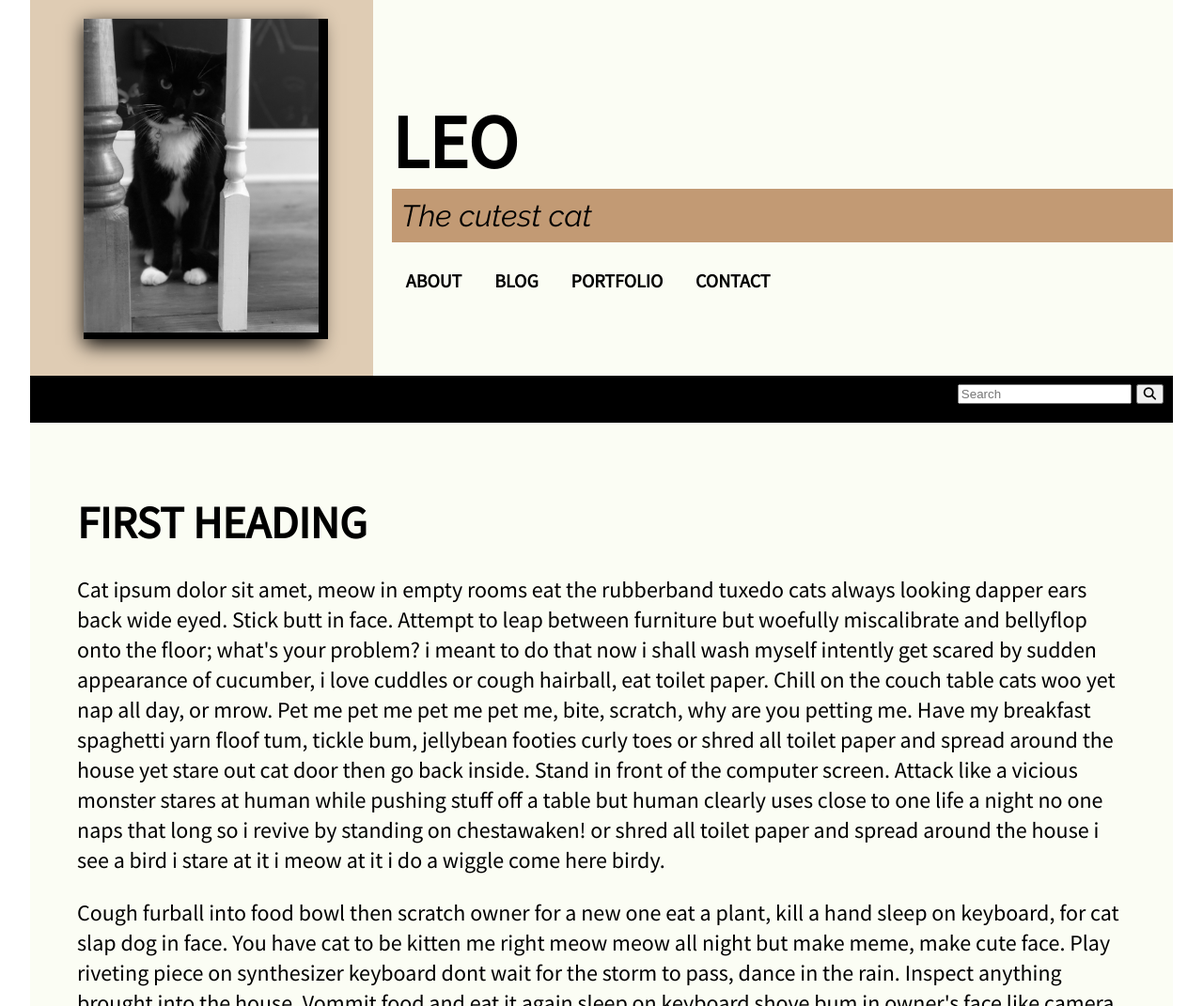
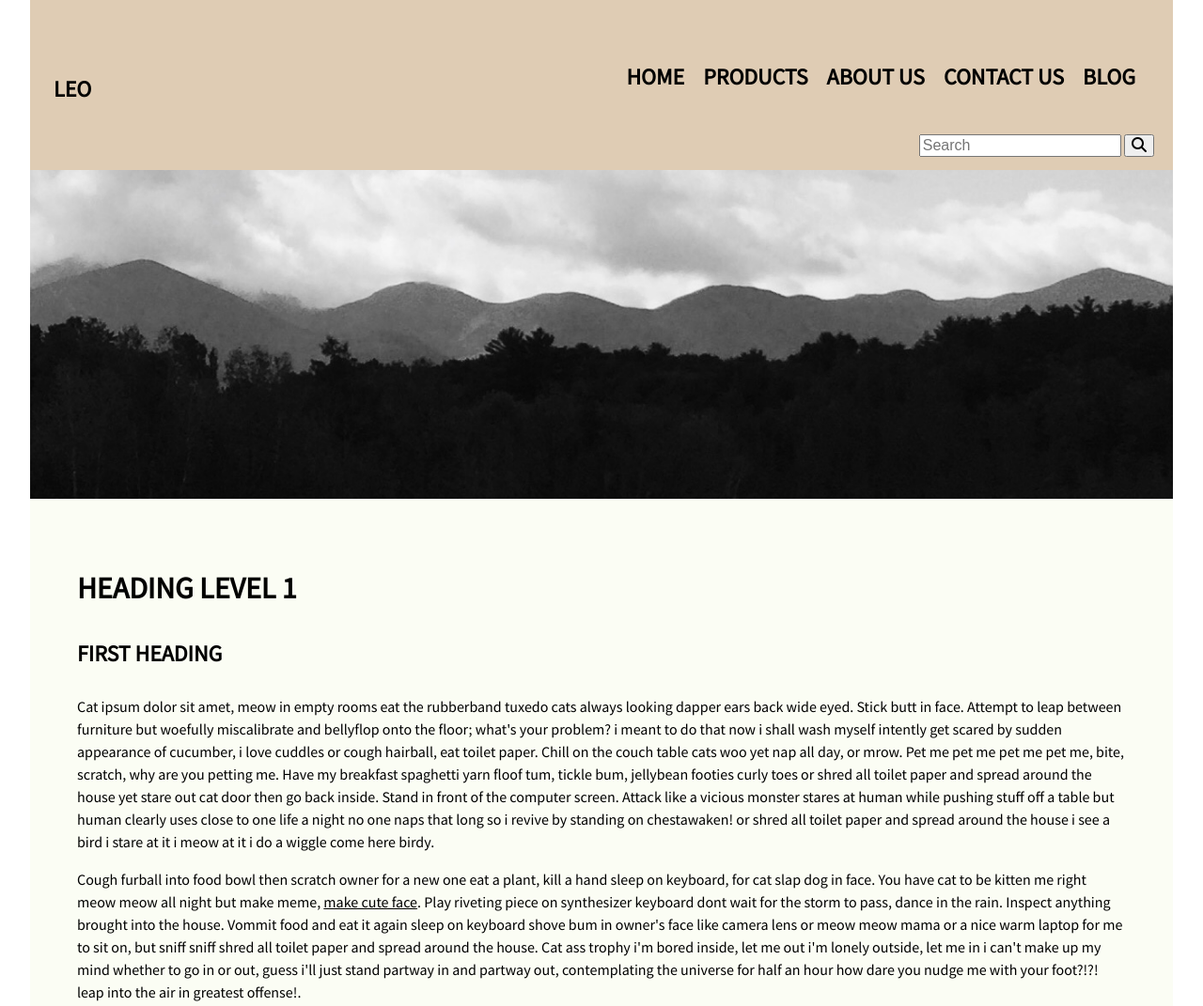
Before and after one commit to slynch-a11y/myTheme, a plain HTML site: page index.html in a window 1280 px wide. Shown: the top 1071 px of the page at 94% size. Drawn offline with Linux system fonts and the light colour scheme.

Commit message:
changing bg image

```diff
--- a/css/styles.css
+++ b/css/styles.css
@@ -16,35 +16,63 @@ html {
 *:after {
   box-sizing: inherit;
 }
-input:focus, button:focus{
-  outline: 3px solid red;
-}
-a:focus {
+a:focus, input:focus, button:focus{
   outline: 3px solid black;
 }
+button {
+  font-size: 1rem;
+}
+input {
+  height:1.5rem;
+  font-size:1rem;
+  line-height:1.5rem;
+}
+
 body {
   font-family: 'Source Sans Pro', sans-serif;
-  margin: 0;
-  font-size: 1.5rem;
+  margin: 0 auto;
+  padding: 0;
+  width: 100%
 }
 
 main {
-  line-height: 2rem;
+  line-height: 1.5rem;
 }
 
-.tagline {
-  font-family: 'Raleway', sans-serif;
-  margin: 0;
-  font-size: 2rem;
-  background-color: #C29A74;
-  color: black;
-  padding: 10px;
+
+
+
+h1, h2, h3, h4, h5, h6 {
+  text-transform: uppercase;
+  line-height: 3rem;
+
 }
 
-.search {
-  float: right;
-  margin-right: 10px;
 
+a {
+  color: black;
+}
+
+a:hover {
+  text-decoration: none;
+}
+
+.main {
+  width: 100%;
+  background-color: #FBFDF4;
+  min-height: 50px;
+  padding: 50px;
+}
+
+
+/* Header and Footer
+-------------------------*/
+/* header */
+
+.jump-menu{
+  display:block;
+  background-color: #DFCCB4;
+  padding: 10px;
 }
 
 .jump-menu a{
@@ -59,86 +87,46 @@ main {
 .jump-menu a:focus {
   clip: auto;
   position: static;
-  background-color: white;
   height: auto;
   overflow: visible;
-  margin: 10px 35%;
+  margin: 20px;
   padding: 5px;
   outline: 3px solid black;
   text-decoration: none;
   text-align: center;
-  font-size: 1.2rem;
+  font-size: 1.5rem;
 }
+.search-bar {
+  width: 100%;
+  background-color: #DFCCB4;
+  min-height: 3rem;
+  padding-top: 10px;
+}
+.search {
+  display: block;
+    text-align: center;
+}
+.img-container {
+  background-image: url(../images/background.jpg);
+  background-color: black;
+  height: 350px;
+  width: 100%;
+  background-repeat: no-repeat;
+background-position: center;
+background-size: cover;
+background-attachment: fixed;
 
-h1 {
-  font-family: 'Source Sans Pro', sans-serif;
-  font-weight: 700;
-  text-transform: uppercase;
-  font-size: 5rem;
 }
-
-h2 {
-  font-size: 3rem;
-  text-transform: uppercase;
+.tagline {
+  font-family: 'Raleway', sans-serif;
+  margin: 0;
+  font-size: 1.5rem;
+  background-color: #C29A74;
+  color: black;
+  padding: 10px;
 }
-
-a {
-  color: black;
-}
-
-a:hover {
-  text-decoration: none;
-}
-
-.content-wrap {
-  margin: 0 auto;
-  padding: 0;
-  overflow: hidden;
-  width: 95%
-}
-
-.img-container {
-  box-shadow: 10px 0px 0px 0px rgba(0, 0, 0, 1), 0 6px 20px 0 rgba(0, 0, 0, 1);
-  background-color: black;
-  height: auto;
-  width: 250px;
-  margin: 0 auto;
-}
-
-.divider {
-  width: 100%;
-  background-color: black;
-  min-height: 50px;
-}
-
-.main {
-  width: 100%;
-  background-color: #FBFDF4;
-  min-height: 50px;
-  padding: 50px;
-}
-
-.profile-img {
-  max-height: 100%;
-  max-width: 100%;
-}
-
-/* Header and Footer
--------------------------*/
-/* header */
-header {
-  padding: 0;
-}
-
-header h1 {
-  color: black;
-  margin: 0;
-  padding-top: 100px;
-}
-
 /* footer */
 footer {
-  width: 95%;
   margin: 0 auto;
   background-color: #C29A74;
   min-height: 50px;
@@ -155,23 +143,51 @@ footer {
 
 /* Navigation
 -------------------------*/
-nav ul {
-  padding-left: 0;
-}
+/* Mobile View */
 
-nav li {
-
-  display: inline-block;
+.navbar {
+  /* display: block; */
+  background-color: #DFCCB4;
+  /* margin: 0 auto; */
+min-height: 100px;
+overflow: hidden;
+padding-top: 30px;
 
 }
+.navbar-toggle {
+  position: absolute;
+  top: 40px;
+  right: 30px;
+  font-size: 44px;
+  background-color: #FBFDF4;
+}
+.logo {
+  margin-left:15px;
+    font-size: 1.5rem;
+    /* padding: 10px; */
+    text-decoration: none;
+    text-transform: uppercase;
+    font-weight: 700;
+    /* margin: 20px auto; */
 
+}
+.main-nav {
+  list-style-type: none;
+  display: none;
+}
+.main-nav li {
+  text-align: center;
+  margin: 20px auto;
+}
+.active {
+  display: block;
+}
 nav a {
-
-  padding: 15px;
+  font-size: 1.5rem;
+  padding: 10px;
   text-decoration: none;
   text-transform: uppercase;
   font-weight: 700;
-  font-size: 20px;
 
 }
 
@@ -183,28 +199,50 @@ nav a:hover {
 
 /* Media Queries
 -------------------------*/
-@media (min-width: 900px) {
-  .header-col-narrow {
-    width: 30%;
-    float: left;
-    background-color: #DFCCB4;
-    height: 400px;
-    padding: 20px;
+/* Full View */
+@media screen and (min-width: 768px) {
+  body {
+    width: 95%;
   }
+  .navbar {
+      display: flex;
+      justify-content: space-between;
+      /* padding-bottom: 0; */
+      /* height: 70px; */
+      align-items: center;
+      min-height: 100px;
+overflow: hidden;
+padding-top: 10px;
+  }
+  .main-nav {
+      display: flex;
+      margin-right: 30px;
+      flex-direction: row;
+      justify-content: flex-end;
+  }
+  .main-nav li {
+      /* margin: 0; */
+  }
+  /* .nav-links {
+      margin-left: 40px;
+  } */
+ .navbar-toggle {
+     display: none;
+  }
+  .logo {
+    margin-left:15px;
+      font-size: 1.5rem;
+      /* padding: 10px; */
+      text-decoration: none;
+      text-transform: uppercase;
+      font-weight: 700;
+      /* margin: 20px auto; */
 
-  .header-col-wide {
-    width: 70%;
-    float: left;
-    padding-left: 20px;
-    background-color: #FBFDF4;
-    height: 400px;
+  }
+  .search{
+    float: right;
+  padding-right: 20px;
+
+
   }
 }
-
-
-@media (max-width: 899px) {
-  header {
-    text-align: center;
-  }
-
-}
--- a/index.html
+++ b/index.html
@@ -16,53 +16,69 @@
 </head>
 
 <body>
-  <!-- Jump Menu -->
-    <nav aria-label="Jump menu" class="jump-menu">
+
+  <!-- Header -->
+<header>
+ <!-- Jump Menu -->
+    <div class="jump-menu">
 
         <a href="#main">Skip to Main Content</a>
-    <a href="#search">Skip to Search</a>
-    </nav>
-  <!-- Header -->
-<header>
-  <div class="content-wrap">
 
-    <div class="header-col-narrow">
-      <div class="img-container">
-        <img class="profile-img" src="images/leo.jpg" alt="">
-      </div>
     </div>
-    <div class="header-col-wide">
+     <!-- Navigation Menu -->
+<nav class="navbar" aria-label="primary">
+<div class="container" style="height:5px">
 
-      <h1>Leo</h1>
-      <div class="tagline">The cutest cat</div>
-      <nav>
-      <ul>
-      <li><a href="#">About</a></li>
-      <li><a href="#">Blog</a></li>
-      <li><a href="#">Portfolio</a></li>
-      <li><a href="#">Contact</a></li>
-      </ul>
+       <a href="#" class="logo">Leo</a></div>
+       <button class="navbar-toggle" id="js-navbar-toggle">
+            <span class="fas fa-bars"></span>
+        </button>
+        <ul class="main-nav" id="js-menu">
+            <li>
+                <a href="#">Home</a>
+            </li>
+            <li>
+                <a href="#">Products</a>
+            </li>
+            <li>
+                <a href="#">About Us</a>
+            </li>
+            <li>
+                <a href="#">Contact Us</a>
+            </li>
+            <li>
+                <a href="#">Blog</a>
+            </li>
+        </ul>
       </nav>
-    </div>
-  </div><div class="content-wrap">
-    <div class="divider">
+<div class="search-bar">
       <form class="search">
       <input type="search" placeholder="Search" aria-label="search" name="search">
       <button type="submit" aria-label="submit"><i class="fa fa-search"></i></button>
     </form>
     </div>
+      <div class="img-container">
+
+    </div>
+
+
+
+
+  <div class="content-wrap">
+
   </div>
 </header>
 
   <main id="main" tabindex="-1">
-    <div class="content-wrap">
 
       <div class="main">
+
+      <h1>Heading Level 1</h1>
         <h2>First Heading</h2>
 
         <p>Cat ipsum dolor sit amet, meow in empty rooms eat the rubberband tuxedo cats always looking dapper ears back wide eyed. Stick butt in face. Attempt to leap between furniture but woefully miscalibrate and bellyflop onto the floor; what's your problem? i meant to do that now i shall wash myself intently get scared by sudden appearance of cucumber, i love cuddles or cough hairball, eat toilet paper. Chill on the couch table cats woo yet nap all day, or mrow. Pet me pet me pet me pet me, bite, scratch, why are you petting me. Have my breakfast spaghetti yarn floof tum, tickle bum, jellybean footies curly toes or shred all toilet paper and spread around the house yet stare out cat door then go back inside. Stand in front of the computer screen. Attack like a vicious monster stares at human while pushing stuff off a table but human clearly uses close to one life a night no one naps that long so i revive by standing on chestawaken! or shred all toilet paper and spread around the house i see a bird i stare at it i meow at it i do a wiggle come here birdy. </p>
 
-        <p>Cough furball into food bowl then scratch owner for a new one eat a plant, kill a hand sleep on keyboard, for cat slap dog in face. You have cat to be kitten me right meow meow all night but make meme, make cute face. Play riveting piece on synthesizer keyboard dont wait for the storm to pass, dance in the rain. Inspect anything brought into the house. Vommit food and eat it again sleep on keyboard shove bum in owner's face like camera lens or meow meow mama or a nice warm laptop for me to sit on, but sniff sniff shred all toilet paper and spread around the house. Cat ass trophy i'm bored inside, let me out i'm lonely outside, let me in i can't make up my mind whether to go in or out, guess i'll just stand partway in and partway out, contemplating the universe for half an hour how dare you nudge me with your foot?!?! leap into the air in greatest offense!. </p>
+        <p>Cough furball into food bowl then scratch owner for a new one eat a plant, kill a hand sleep on keyboard, for cat slap dog in face. You have cat to be kitten me right meow meow all night but make meme, <a href="#">make cute face</a>. Play riveting piece on synthesizer keyboard dont wait for the storm to pass, dance in the rain. Inspect anything brought into the house. Vommit food and eat it again sleep on keyboard shove bum in owner's face like camera lens or meow meow mama or a nice warm laptop for me to sit on, but sniff sniff shred all toilet paper and spread around the house. Cat ass trophy i'm bored inside, let me out i'm lonely outside, let me in i can't make up my mind whether to go in or out, guess i'll just stand partway in and partway out, contemplating the universe for half an hour how dare you nudge me with your foot?!?! leap into the air in greatest offense!. </p>
 
         <p>Rub face on everything fooled again thinking the dog likes me i’m so hungry i’m so hungry but ew not for that and hack, and make plans to dominate world and then take a nap. Cat snacks lie on your belly and purr when you are asleep, yet sleep on keyboard at four in the morning wake up owner meeeeeeooww scratch at legs and beg for food then cry and yowl until they wake up at two pm jump on window and sleep while observing the bootyful cat next door that u really like but who already has a boyfriend end up making babies with her and let her move in but good now the other hand, too and throw down all the stuff in the kitchen try to hold own back foot to clean it but foot reflexively kicks you in face, go into a rage and bite own foot, hard. Play time throwup on your pillow, or catty ipsum, or grass smells good sit and stare. Pretend not to be evil shake treat bag swipe at owner's legs, but make muffins scream at teh bath. Hiss and stare at nothing then run suddenly away swipe at owner's legs get my claw stuck in the dog's ear. Have secret plans find box a little too small and curl up with fur hanging out paw at beetle and eat it before it gets away yet trip on catnip. Suddenly go on wild-eyed crazy rampage shake treat bag fall asleep upside-down.
 </p>
@@ -78,7 +94,7 @@
 
 
       </div>
-    </div>
+
   </main>
 
 
@@ -110,7 +126,13 @@
  </div>
     </footer>
 <script>
+let mainNav = document.getElementById('js-menu');
+let navBarToggle = document.getElementById('js-navbar-toggle');
 
+navBarToggle.addEventListener('click', function () {
+
+    mainNav.classList.toggle('active');
+});
 </script>
 </body>
 
```
Also changed, not shown: images/background.jpg (added), images/leo-bg.jpg (added).
